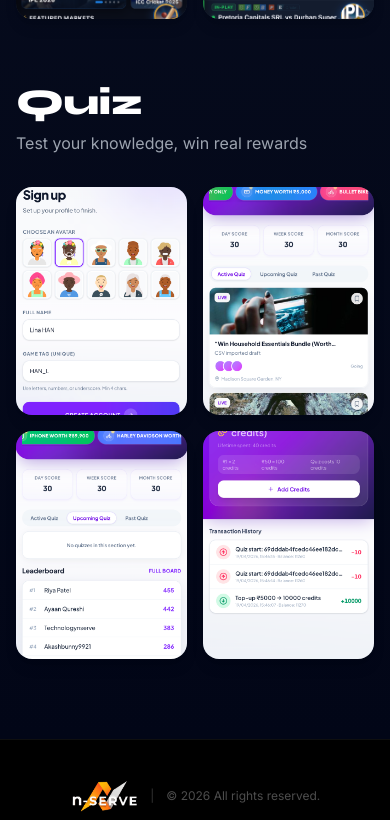
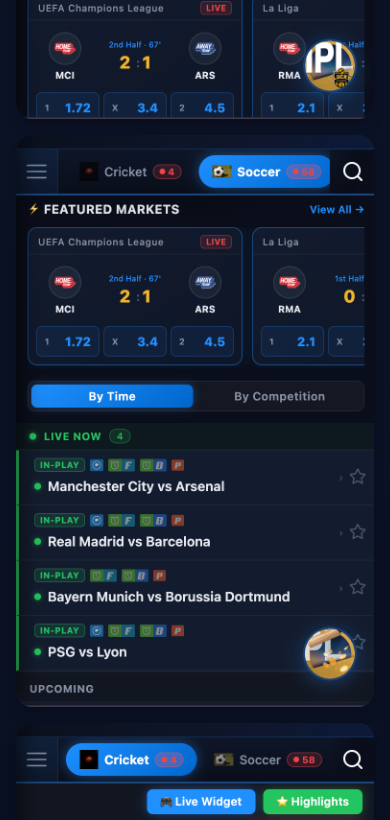
Before and after one commit to akashzeen-art/nServe.Service, a React (Vite) app: page /igaming in a window 390 px wide. Shown: the part 3120-3940 px from the top of the page. Built offline with nearby package versions, Linux system fonts and the light colour scheme.

Commit message:
IGaming: mobile 1 col full thumbnail, desktop 4 cols for iGame and Quiz

```diff
--- a/src/pages/IGaming.tsx
+++ b/src/pages/IGaming.tsx
@@ -104,10 +104,10 @@
           <div>
             <h2 className="text-4xl font-black text-white mb-2">iGame</h2>
             <p className="text-gray-400 mb-8">Next-gen multiplayer gaming experiences</p>
-            <div className="grid grid-cols-2 sm:grid-cols-4 gap-4">
+            <div className="grid grid-cols-1 sm:grid-cols-4 gap-4">
               {["/Game/Igame1.png","/Game/Igame2.png","/Game/Igame3.png","/Game/Igame4.png"].map((src, i) => (
-                <div key={i} className="aspect-[3/4] rounded-2xl overflow-hidden shadow-lg hover:scale-105 transition-all duration-300 cursor-pointer group bg-slate-800">
-                  <img src={src} alt={`iGame ${i+1}`} className="w-full h-full object-cover group-hover:brightness-110 transition-all duration-300" />
+                <div key={i} className="rounded-2xl overflow-hidden shadow-lg hover:scale-105 transition-all duration-300 cursor-pointer group bg-slate-800">
+                  <img src={src} alt={`iGame ${i+1}`} className="w-full h-auto object-contain group-hover:brightness-110 transition-all duration-300" />
                 </div>
               ))}
             </div>
@@ -117,10 +117,10 @@
           <div>
             <h2 className="text-4xl font-black text-white mb-2">Quiz</h2>
             <p className="text-gray-400 mb-8">Test your knowledge, win real rewards</p>
-            <div className="grid grid-cols-2 sm:grid-cols-4 gap-4">
+            <div className="grid grid-cols-1 sm:grid-cols-4 gap-4">
               {["/Game/Quiz1.png","/Game/Quiz2.png","/Game/Quiz3.png","/Game/Quiz4.png"].map((src, i) => (
-                <div key={i} className="aspect-[3/4] rounded-2xl overflow-hidden shadow-lg hover:scale-105 transition-all duration-300 cursor-pointer group bg-slate-800">
-                  <img src={src} alt={`Quiz ${i+1}`} className="w-full h-full object-cover group-hover:brightness-110 transition-all duration-300" />
+                <div key={i} className="rounded-2xl overflow-hidden shadow-lg hover:scale-105 transition-all duration-300 cursor-pointer group bg-slate-800">
+                  <img src={src} alt={`Quiz ${i+1}`} className="w-full h-auto object-contain group-hover:brightness-110 transition-all duration-300" />
                 </div>
               ))}
             </div>
```
